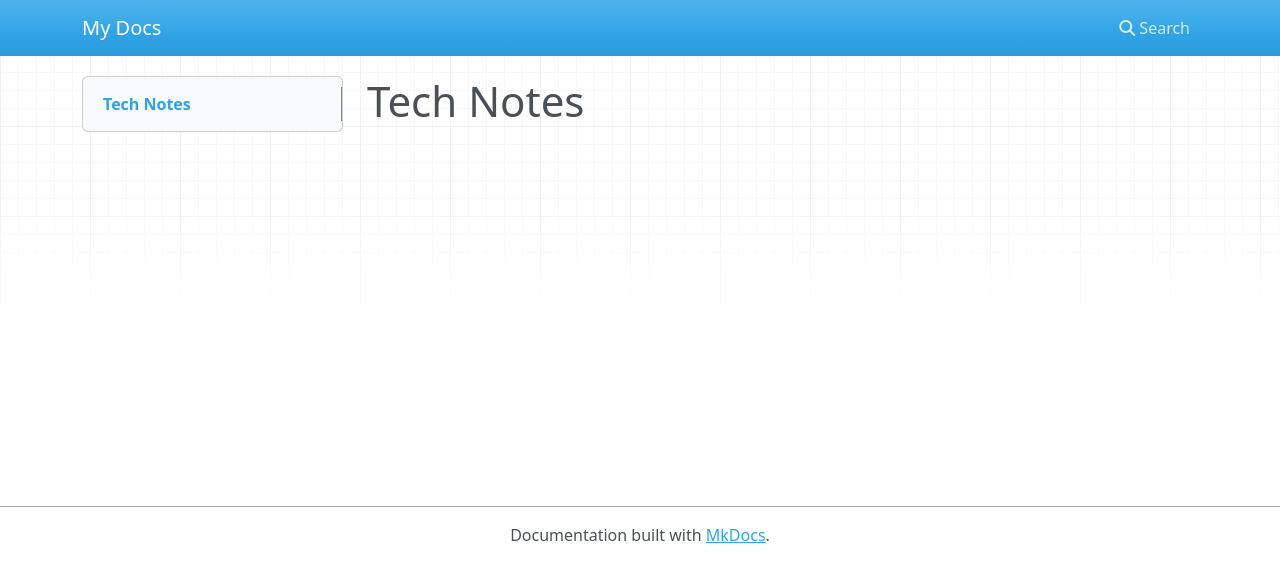
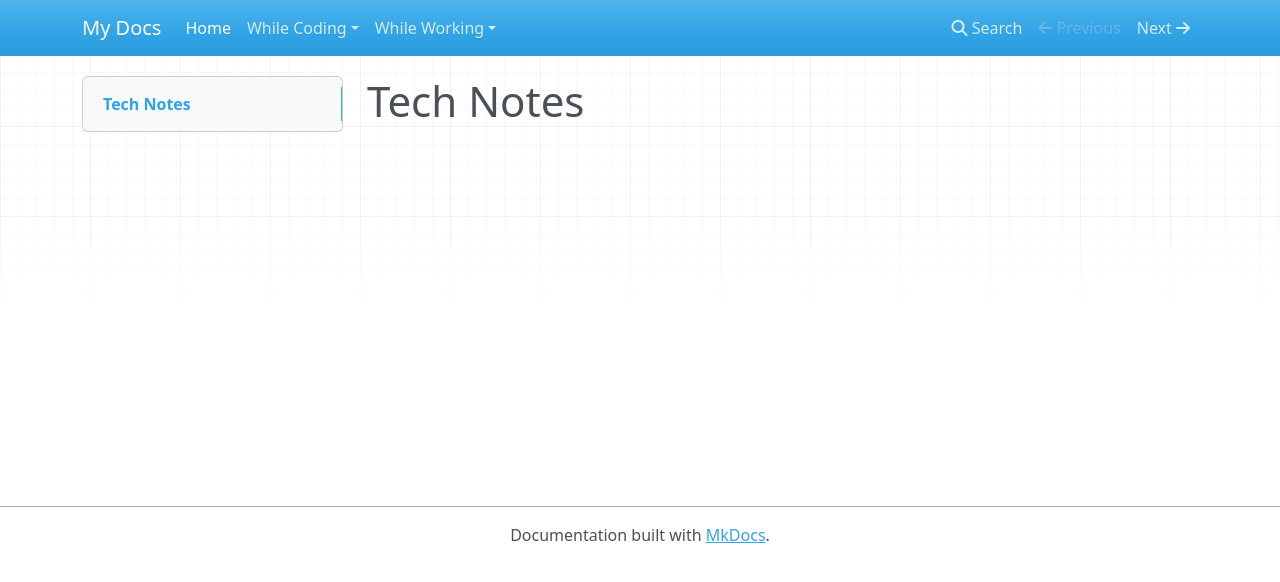
Before and after one commit to ossdhaval/mysite, an MkDocs documentation site: the page built from source/README.md, in a window 1280 px wide. Shown: the top 582 px of the page. Built offline with MkDocs 1.6.1, drawn with Linux system fonts in a browser that asks for light colours; nearby versions of some CDN libraries; some of the changed lines change nothing that is shown.

Commit message:
add search

```diff
--- a/mkdocs.yml
+++ b/mkdocs.yml
@@ -1,7 +1,117 @@
 site_name: My Docs
 docs_dir: ./source
+markdown_extensions:
+- admonition
+- attr_list
+- toc:
+    permalink: '#'
+- codehilite
+- pymdownx.superfences:
+    custom_fences:
+    - class: mermaid
+      format: !!python/name:pymdownx.superfences.fence_code_format
+      name: mermaid
+- pymdownx.tabbed:
+    alternate_style: true
+- pymdownx.emoji:
+    emoji_generator: !!python/name:material.extensions.emoji.to_svg
+    emoji_index: !!python/name:material.extensions.emoji.twemoji
+- pymdownx.details
+
+plugins:
+- search
 nav:
-  - Home: README.md
+- Home: README.md
+- While Coding:
+  - Api Driven Dev: while-coding/API-driven-dev.md
+  - Cdi Weld Notes: while-coding/CDI-weld-notes.md
+  - Iam:
+    - Home: while-coding/IAM/README.md
+    - Oauth2_Oidc_Notes: while-coding/IAM/OAuth2_oidc_notes.md
+    - Scim: while-coding/IAM/SCIM.md
+    - Siop Did: while-coding/IAM/SIOP-DID.md
+    - Api Security: while-coding/IAM/api-security.md
+    - Cryptography Security: while-coding/IAM/cryptography-security.md
+    - Jwt Notes: while-coding/IAM/jwt-notes.md
+    - Zero Trust Framework: while-coding/IAM/zero-trust-framework.md
+  - Lxc Lxd Linux Containers Notes: while-coding/LXC-LXD-linux-containers-notes.md
+  - Suse: while-coding/SUSE.md
+  - Ai:
+    - Sdlc Tools:
+      - Ai Tools For Coding: while-coding/ai/SDLC-tools/ai-tools-for-coding.md
+      - Index: while-coding/ai/SDLC-tools/index.md
+    - Index: while-coding/ai/index.md
+    - Machine Learning: while-coding/ai/machine-learning.md
+    - Prompt Engineering: while-coding/ai/prompt-engineering.md
+    - Rag Agentic Ai: while-coding/ai/rag-agentic-ai.md
+  - Apache_On_Ubuntu: while-coding/apache_on_ubuntu.md
+  - Aws Developer Associate: while-coding/aws-developer-associate.md
+  - Cedar Policy Authoring: while-coding/cedar-policy-authoring.md
+  - Certifications:
+    - Home: while-coding/certifications/README.md
+    - Github:
+      - Github Fundamentals: while-coding/certifications/GitHub/github-fundamentals.md
+      - Index: while-coding/certifications/GitHub/index.md
+  - Container Security Cosign: while-coding/container-security-cosign.md
+  - Containerisation Notes: while-coding/containerisation-notes.md
+  - Copilot: while-coding/copilot.md
+  - Curl Notes: while-coding/curl-notes.md
+  - Devops: while-coding/devops.md
+  - Digital Certificates: while-coding/digital-certificates.md
+  - Docker Notes: while-coding/docker-notes.md
+  - Ff4J Notes: while-coding/ff4j-notes.md
+  - Git Commands Notes: while-coding/git-commands-notes.md
+  - Github Actions Notes: while-coding/github-actions-notes.md
+  - Github Notes: while-coding/github-notes.md
+  - Gitter Notes: while-coding/gitter-notes.md
+  - Index: while-coding/index.md
+  - Install Docker On Suse Enterprise: while-coding/install-docker-on-suse-enterprise.md
+  - Intellijidea_Notes: while-coding/intellijIdea_notes.md
+  - Janssen:
+    - Agama Language Notes: while-coding/janssen/agama-language-notes.md
+    - Index: while-coding/janssen/index.md
+    - Jans Cn Docker: while-coding/janssen/jans-cn-docker.md
+    - Janssen Code Notes: while-coding/janssen/janssen-code-notes.md
+    - Janssen Log Analysis With Test Load: while-coding/janssen/janssen-log-analysis-with-test-load.md
+    - Janssen Notes: while-coding/janssen/janssen-notes.md
+  - Java Language:
+    - Creating Custom Annotations: while-coding/java-language/creating-custom-annotations.md
+    - Debugging Java Memory Issues: while-coding/java-language/debugging-java-memory-issues.md
+    - Index: while-coding/java-language/index.md
+  - Jetty Notes: while-coding/jetty-notes.md
+  - Keycloak Notes: while-coding/keycloak-notes.md
+  - Kubernetes Notes: while-coding/kubernetes-notes.md
+  - Learning Journal: while-coding/learning-journal.md
+  - Makdown Notes: while-coding/makdown-notes.md
+  - Maven Notes: while-coding/maven-notes.md
+  - Md Test: while-coding/md-test.md
+  - Mkdocs Notes: while-coding/mkdocs-notes.md
+  - Mysql Notes: while-coding/mysql-notes.md
+  - Notes Monorepo: while-coding/notes-monorepo.md
+  - Postgres_Notes: while-coding/postgres_notes.md
+  - Quarkus Notes: while-coding/quarkus notes.md
+  - Rancher Notes: while-coding/rancher-notes.md
+  - Random Notes: while-coding/random-notes.md
+  - Redis Notes: while-coding/redis-notes.md
+  - Release Please Notes: while-coding/release-please-notes.md
+  - Sbom: while-coding/sbom.md
+  - Sonar Notes: while-coding/sonar-notes.md
+  - Ssl Ssh Notes: while-coding/ssl-ssh-notes.md
+  - Tools To Build Command Line Cli: while-coding/tools-to-build-command-line-cli.md
+  - Vmware Notes: while-coding/vmware-notes.md
+  - Vscode Notes: while-coding/vscode-notes.md
+  - Web Tools: while-coding/web-tools.md
+  - Yaml: while-coding/yaml.md
+- While Working:
+  - Learnings As Open Source Community Manager: while-working/Learnings-as-open-source-community-manager.md
+  - Index: while-working/index.md
+  - Need For High Commit Quality In Open Source: while-working/need-for-high-commit-quality-in-open-source.md
+  - Open Banking: while-working/open-banking.md
+  - Product Manager: while-working/product-manager.md
+  - Product Ux Ui Design: while-working/product-ux-ui-design.md
+  - Remote Team Organization: while-working/remote-team-organization.md
+  - Trello Workflow: while-working/trello-workflow.md
+
 
 theme:
   name: mkdocs
```
